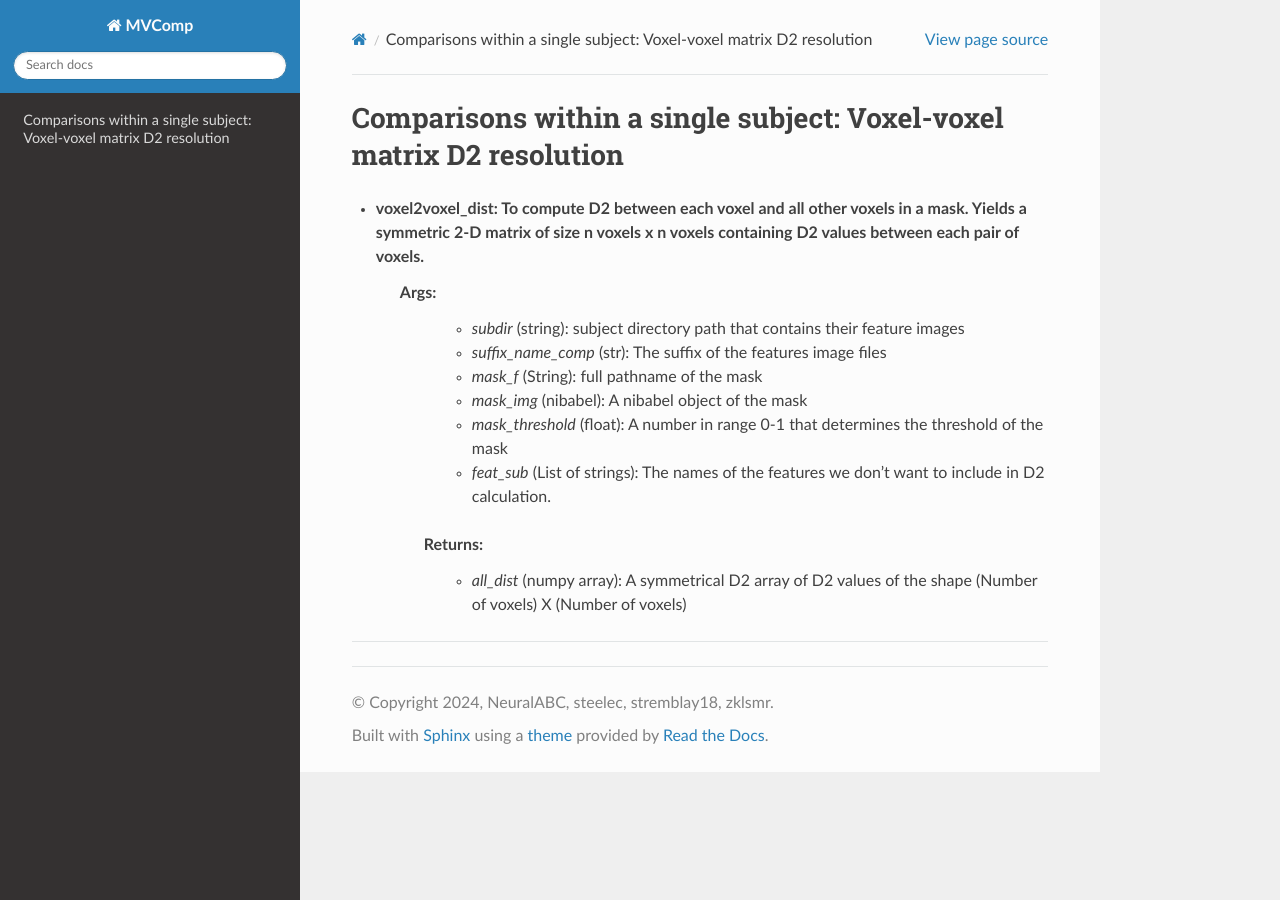
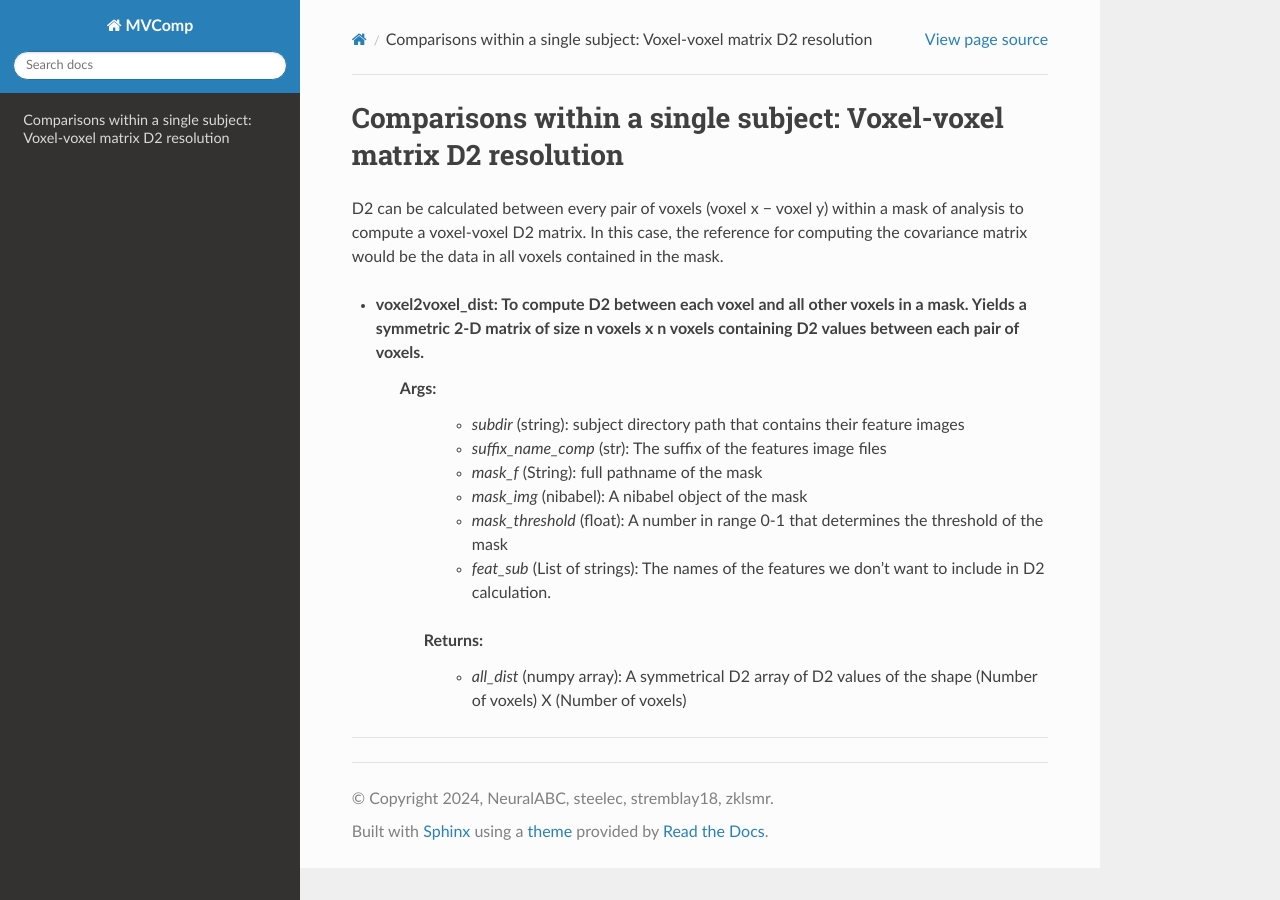
Before and after one commit to neuralabc/mvcomp, a Sphinx documentation site: the page built from docs/UserGuide/Voxel-voxel_matrix_D2_resolution.rst, in a window 1280 px wide. Built offline with Sphinx 7.4.7 and the Read the Docs theme 2.0.0, drawn with Linux system fonts in a browser that asks for light colours; pages that are not in the unit, such as notebooks, are missing from menus.

Commit message:
Updated Voxel-voxel_matrix_D2_resolution.rst
Added some description.

```diff
--- a/docs/UserGuide/Voxel-voxel_matrix_D2_resolution.rst
+++ b/docs/UserGuide/Voxel-voxel_matrix_D2_resolution.rst
@@ -1,5 +1,7 @@
 Comparisons within a single subject: Voxel-voxel matrix D2 resolution
 ~~~~~~~~~~~~~~~~~~~~~~~~~~~~~~~~~~~~~~~~~~~~~~~~~~~~~~~~~~~~~~~~~~~~~~~~
+
+D2 can be calculated between every pair of voxels (voxel x − voxel y) within a mask of analysis to compute a voxel-voxel D2 matrix. In this case, the reference for computing the covariance matrix would be the data in all voxels contained in the mask.
 
 - **voxel2voxel_dist**: To compute D2 between each voxel and all other voxels in a mask. Yields a symmetric 2-D matrix of size n voxels x n voxels containing D2 values between each pair of voxels.
     Args:
```
